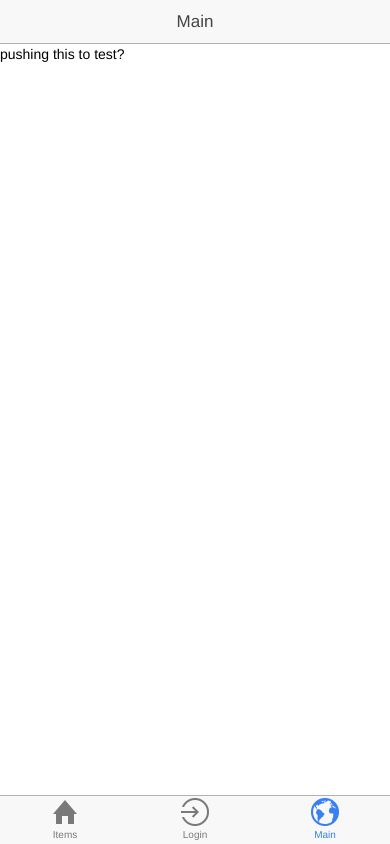
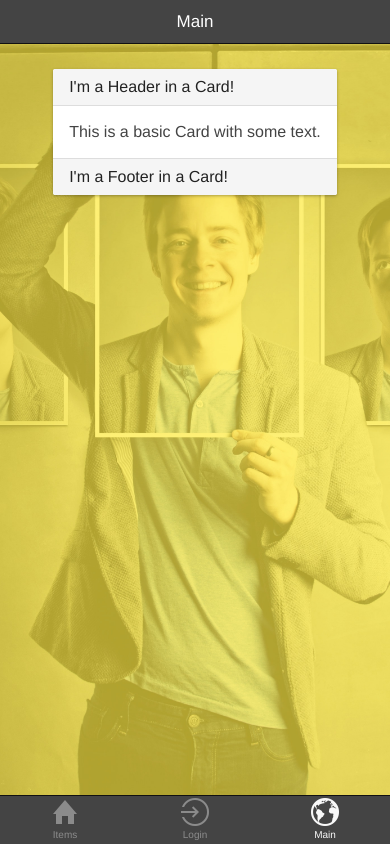
Before and after one commit to Abdulrrahman/SEP1, a website: page S.E.P/www/index.html at #/tabs/main in a window 390 px wide. Drawn offline with Linux system fonts and the light colour scheme; some packages are replaced by stand-ins of ours; files whose address does not match are found by name.

Commit message:
making example for ionic in the main tab

```diff
--- a/S.E.P/www/css/style.css
+++ b/S.E.P/www/css/style.css
@@ -19,3 +19,16 @@
 .item-icon-left .icon, .item-icon-right .icon {
 	font-size: 22px;
 }
+
+.bg {
+        background: url(../img/bg_nasa.jpg) no-repeat center center fixed;
+        -webkit-background-size: cover;
+        -moz-background-size: cover;
+        background-size: cover;
+    }
+
+.center {
+    margin-left: auto;
+    margin-right: auto;
+    display: block;
+}
--- a/S.E.P/www/templates/tab-main.html
+++ b/S.E.P/www/templates/tab-main.html
@@ -1,5 +1,21 @@
-<ion-view view-title="Main">
-    <ion-content>
-        pushing this to test?
-    </ion-content>
-</ion-view>
+<ion-nav-bar class="bar-dark">>
+    <ion-view view-title="Main" class="bg">
+     <ion-content>
+         <div class="row">
+            <div class="center">
+                <div class="card">
+  <div class="item item-divider">
+    I'm a Header in a Card!
+  </div>
+  <div class="item item-text-wrap">
+    This is a basic Card with some text.
+  </div>
+  <div class="item item-divider">
+    I'm a Footer in a Card!
+  </div>
+</div>
+            </div>
+         </div>
+     </ion-content>
+    </ion-view>
+</ion-nav-bar>
--- a/S.E.P/www/templates/tabs.html
+++ b/S.E.P/www/templates/tabs.html
@@ -3,7 +3,7 @@ Create tabs with an icon and label, using the tabs-positive style.
 Each tab's child <ion-nav-view> directive will have its own
 navigation history that also transitions its views in and out.
 -->
-<ion-tabs class="tabs-icon-top tabs-color-active-positive">
+<ion-tabs class="tabs-dark tabs-icon-top tabs-color-stable">
     <ion-tab title="Items"  icon="ion-home" href="#/tabs/dashboard">
         <ion-nav-view name="tab-dashboard"></ion-nav-view>
     </ion-tab>
```
Also changed, not shown: S.E.P/www/img/35376.jpg (added), S.E.P/www/img/bg_nasa.jpg (added).
